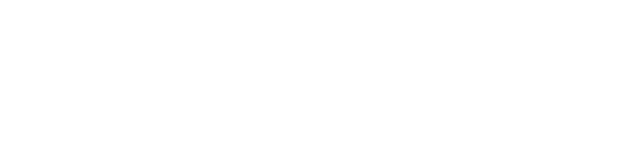
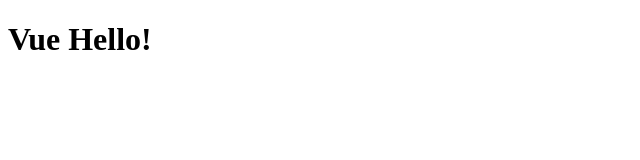
Before and after one commit to Pulcioo/vue-hello, a plain HTML site: page index.html in a window 1280 px wide. Shown: the whole page, without its empty margins (0-640 px from the left). Drawn offline with nearby package versions, Linux system fonts and the light colour scheme.

Commit message:
stampato messaggio in h1

```diff
--- a/index.html
+++ b/index.html
@@ -12,7 +12,9 @@
 </head>
 
 <body>
-
+    <div id="vue-app">
+        <h1>{{ message }}</h1>
+    </div>
 </body>
 
 </html>
--- a/script.js
+++ b/script.js
@@ -1 +1,10 @@
 console.log("JS OK")
+
+const app = new Vue(
+    {
+        el: '#vue-app',
+        data: {
+            message: 'Vue Hello!'
+        }
+    }
+);
```
